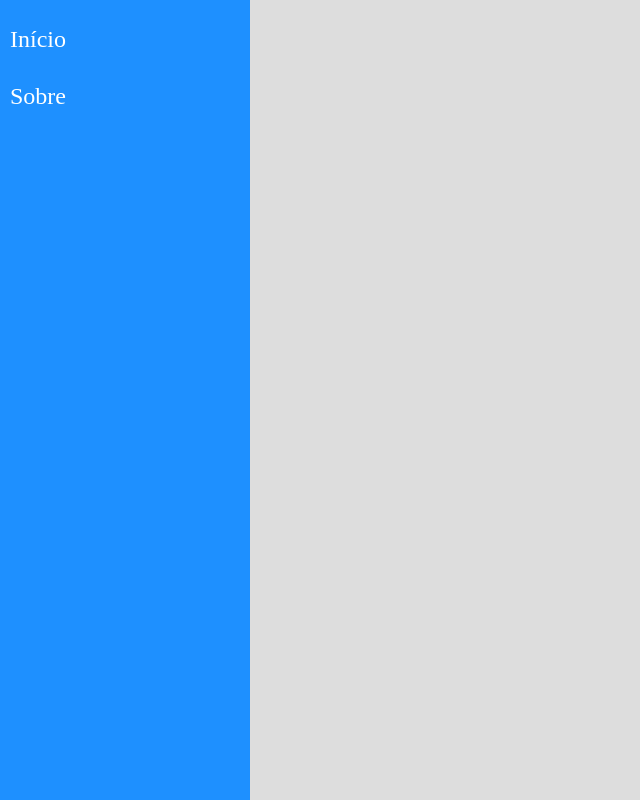
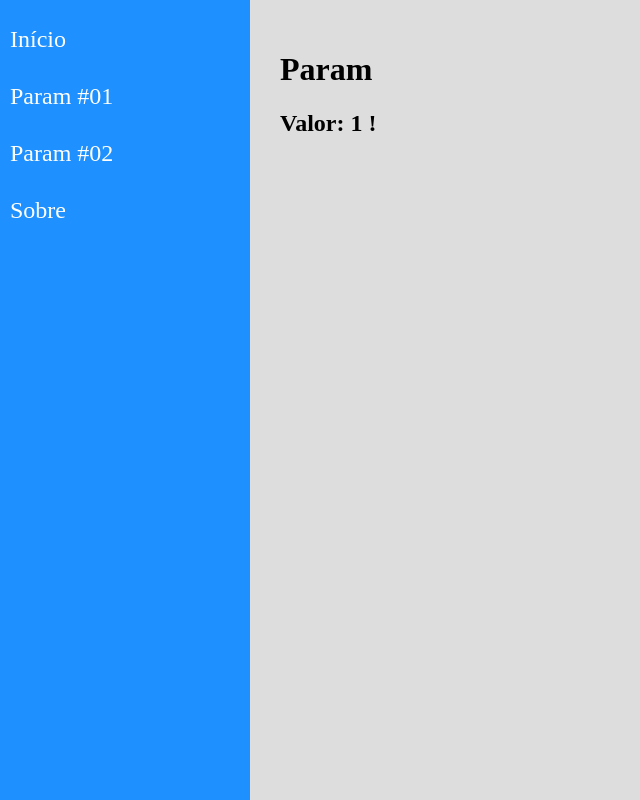
Before and after one commit to Henrique-Franca/Clear-React_Router, a React (Create React App) app: page /param/1 in a window 1280 px wide. Before the commit this address had no page. Shown: the whole page, without its empty margins (0-640 px from the left). Built offline with nearby package versions, Linux system fonts and the light colour scheme.

Commit message:
Navegação com parâmetro

```diff
--- a/src/components/layout/Content.jsx
+++ b/src/components/layout/Content.jsx
@@ -1,7 +1,10 @@
 import './Content.css'
 import React from 'react';
+
 import About from '../../view/exemples/About';
 import Home from '../../view/exemples/Home';
+import Param from '../../view/exemples/Param';
+
 
 import { Routes, Route } from 'react-router-dom'
 
@@ -12,6 +15,8 @@ const Content = props =>(
         <Routes>
             <Route path="/" caseSensitive={false} element={<Home />} />
             <Route path="/about" caseSensitive={false} element={<About />} />
+            <Route path="/param/:id" caseSensitive={false} element={<Param />} />
+
         </Routes>
 
     </main>
--- a/src/components/layout/Menu.jsx
+++ b/src/components/layout/Menu.jsx
@@ -12,6 +12,12 @@ const Menu = props =>(
                     <Link to='/'>Início</Link>
                 </li>
                 <li>
+                    <Link to='/param/123'>Param #01</Link>
+                </li>
+                <li>
+                    <Link to='/param/legal'>Param #02</Link>
+                </li>
+                <li>
                     <Link to='/about'>Sobre</Link>
                 </li>
 
--- /dev/null
+++ b/src/view/exemples/Param.jsx
@@ -0,0 +1,19 @@
+import React from 'react';
+import {useParams} from 'react-router-dom'
+
+const Param = props =>{
+
+    const {id} = useParams()
+
+    return(
+        <div className='Param'>
+            <h1>
+                Param
+            </h1>
+            <h2>Valor: {id} !</h2>
+        </div>
+    )
+
+}
+
+export default Param
```
